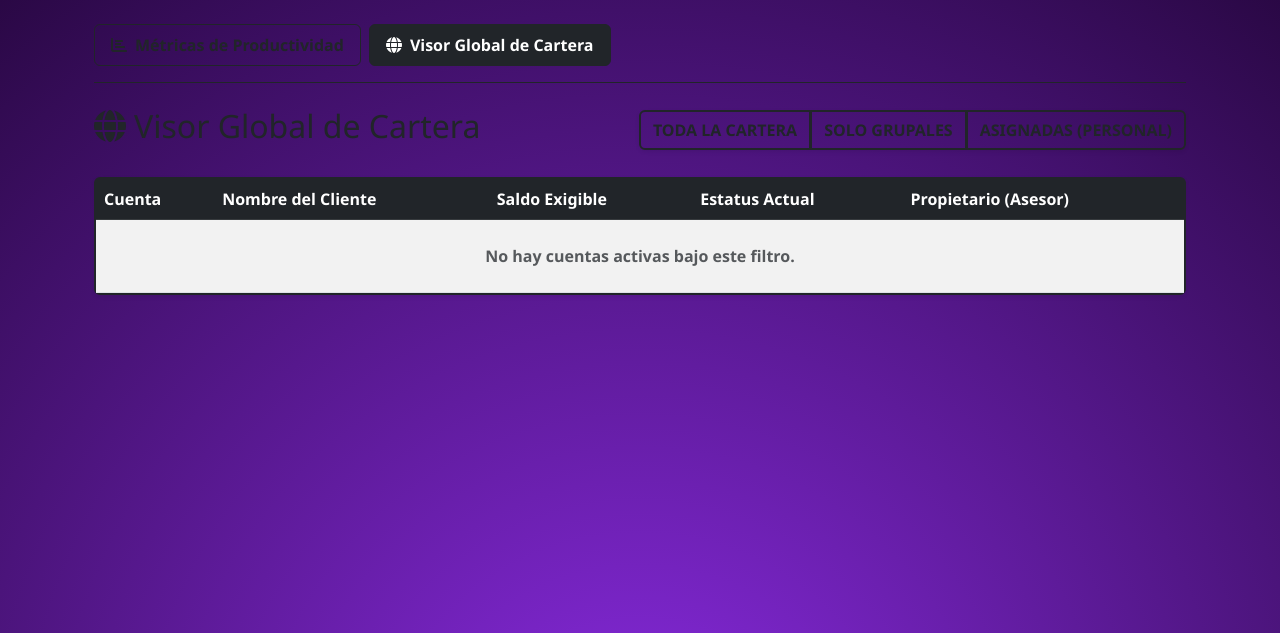
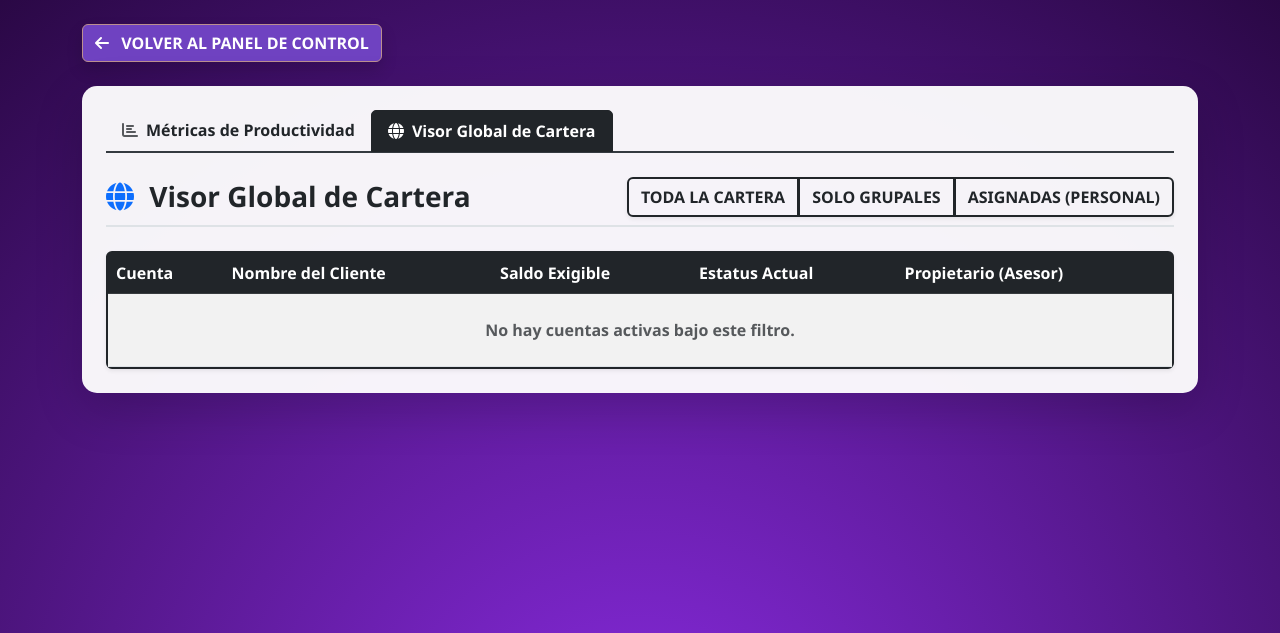
Before and after one commit to ApoyoDirecto-CRM/crm-apoyo-directo-final, a Flask app: template app/templates/visor_cartera.html in a window 1280 px wide. Shown: the top 633 px of the page. Run offline with Flask 3, Linux system fonts and the light colour scheme; the template is opened without the code that fills it, so the values that code supplies are empty.

Commit message:
Add files via upload

```diff
--- a/app/templates/visor_cartera.html
+++ b/app/templates/visor_cartera.html
@@ -1,16 +1,31 @@
 {% extends "base.html" %}
 {% block content %}
-<div class="container-fluid mt-4">
-    <ul class="nav nav-pills mb-4 border-bottom border-dark pb-3">
+
+<div class="mb-4">
+    <a href="{{ url_for('main.dashboard') }}" class="btn fw-bold text-white shadow" style="background-color: #6f42c1; border: 1px solid #bc8f8f;">
+        <i class="fas fa-arrow-left me-2"></i> VOLVER AL PANEL DE CONTROL
+    </a>
+</div>
+
+<div class="card card-contenedor p-4 shadow-lg border-0">
+
+    <ul class="nav nav-tabs mb-4" style="border-bottom: 2px solid #343a40;">
         <li class="nav-item">
-            <a class="nav-link text-dark fw-bold border border-dark me-2" href="{{ url_for('main.productividad') }}"><i class="fas fa-chart-bar me-2"></i>Métricas de Productividad</a>
+            <a class="nav-link text-dark fw-bold border-0" href="{{ url_for('main.productividad') }}">
+                <i class="fas fa-chart-bar me-2 text-muted"></i>Métricas de Productividad
+            </a>
         </li>
         <li class="nav-item">
-            <a class="nav-link active bg-dark text-white fw-bold border border-dark" href="{{ url_for('main.visor_cartera') }}"><i class="fas fa-globe me-2"></i>Visor Global de Cartera</a>
+            <a class="nav-link active bg-dark text-white fw-bold border-dark" href="{{ url_for('main.visor_cartera') }}" style="border-radius: 5px 5px 0 0;">
+                <i class="fas fa-globe me-2"></i>Visor Global de Cartera
+            </a>
         </li>
     </ul>
-    <div class="d-flex justify-content-between align-items-center mb-4">
-        <h2><i class="fas fa-globe me-2"></i>Visor Global de Cartera</h2>
+
+    <div class="d-flex justify-content-between align-items-center mb-4 pb-2 border-bottom border-2">
+        <h3 class="text-dark fw-bold mb-0">
+            <i class="fas fa-globe me-2 text-primary"></i> Visor Global de Cartera
+        </h3>
 
         <div class="btn-group shadow-sm" role="group">
             <a href="{{ url_for('main.visor_cartera', filtro='todas') }}" class="btn {% if filtro_actual == 'todas' %}btn-dark{% else %}btn-outline-dark{% endif %} fw-bold border-2">TODA LA CARTERA</a>
@@ -57,5 +72,7 @@
             </div>
         </div>
     </div>
+
 </div>
+
 {% endblock %}
```
